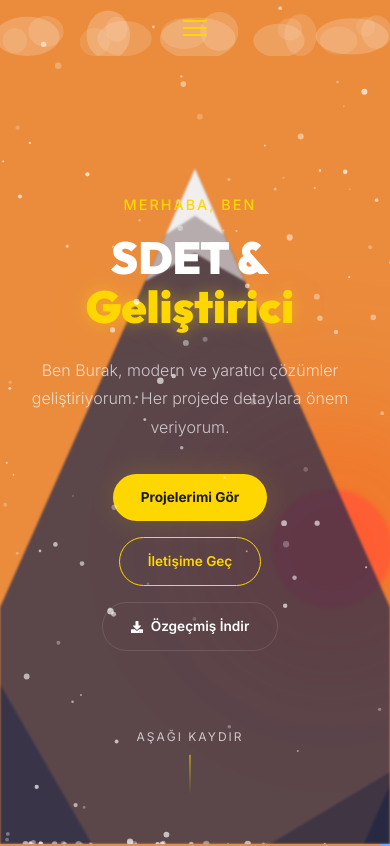
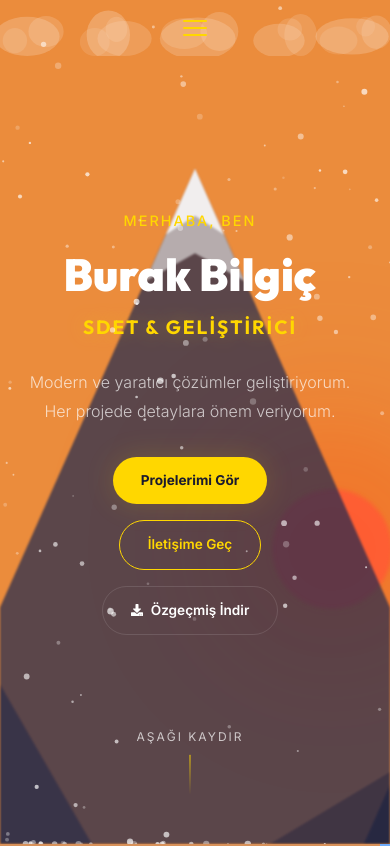
Before and after one commit to Lurall/Burak-Bilgic-Portfolio, a Next.js app: page / in a window 390 px wide. Shown: the top 846 px of the page. Built offline with nearby package versions, Linux system fonts and the light colour scheme.

Commit message:
Update: interactive snow, responsive fixes, EmailJS, hero redesign, navbar colors

```diff
--- a/src/components/Hero.tsx
+++ b/src/components/Hero.tsx
@@ -23,7 +23,7 @@ export default function Hero() {
                 </p>
 
                 <h1
-                    className="font-[900] leading-[1.1] mb-6"
+                    className="font-[900] leading-[1.1] mb-3"
                     style={{
                         fontFamily: "var(--font-display)",
                         fontSize: "clamp(2.8rem, 7vw, 5.5rem)",
@@ -31,13 +31,20 @@ export default function Hero() {
                         animation: "fadeInUp 1s ease-out 0.3s both",
                     }}
                 >
-                    <span className="block">SDET &</span>
-                    <span className="block">
-                        <span style={{ color: "var(--accent)", animation: "glowPulse 3s ease-in-out infinite" }}>
-                            Geliştirici
-                        </span>
-                    </span>
+                    Burak Bilgiç
                 </h1>
+
+                <p
+                    className="text-[1.2rem] md:text-[1.6rem] font-bold uppercase tracking-[2px] md:tracking-[4px] mb-6"
+                    style={{
+                        fontFamily: "var(--font-display)",
+                        color: "var(--accent)",
+                        animation: "fadeInUp 1s ease-out 0.4s both",
+                        textShadow: "0 0 20px rgba(255, 215, 0, 0.3)",
+                    }}
+                >
+                    SDET & Geliştirici
+                </p>
 
                 <p
                     className="text-[1rem] md:text-[1.25rem] max-w-[550px] mx-auto mb-8 md:mb-10 font-light leading-[1.8] px-2"
@@ -46,7 +53,7 @@ export default function Hero() {
                         animation: "fadeInUp 1s ease-out 0.5s both",
                     }}
                 >
-                    Ben Burak, modern ve yaratıcı çözümler geliştiriyorum.
+                    Modern ve yaratıcı çözümler geliştiriyorum.
                     Her projede detaylara önem veriyorum.
                 </p>
 
--- a/src/components/Navbar.tsx
+++ b/src/components/Navbar.tsx
@@ -82,8 +82,8 @@ export default function Navbar() {
                             key={link.href}
                             href={link.href}
                             onClick={(e) => { e.preventDefault(); handleClick(link.href); }}
-                            className="text-[0.9rem] font-medium relative cursor-pointer py-1"
-                            style={{ color: "var(--text-dim)" }}
+                            className="text-[0.9rem] font-semibold relative cursor-pointer py-1"
+                            style={{ color: scrolled ? "#ffd700" : "#1e2850" }}
                             whileHover={{ color: "#ffd700" }}
                             transition={{ duration: 0.3 }}
                         >
```
